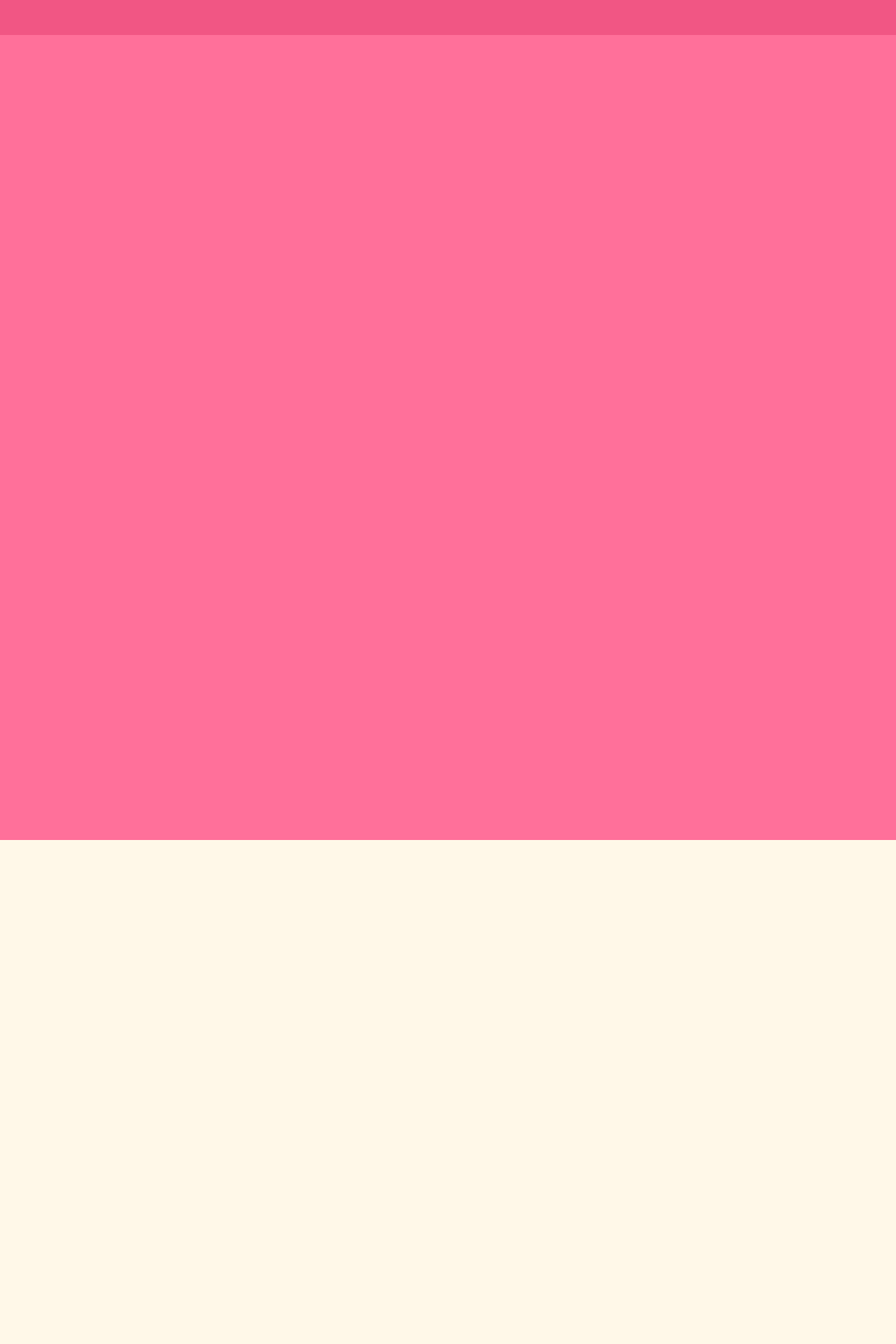
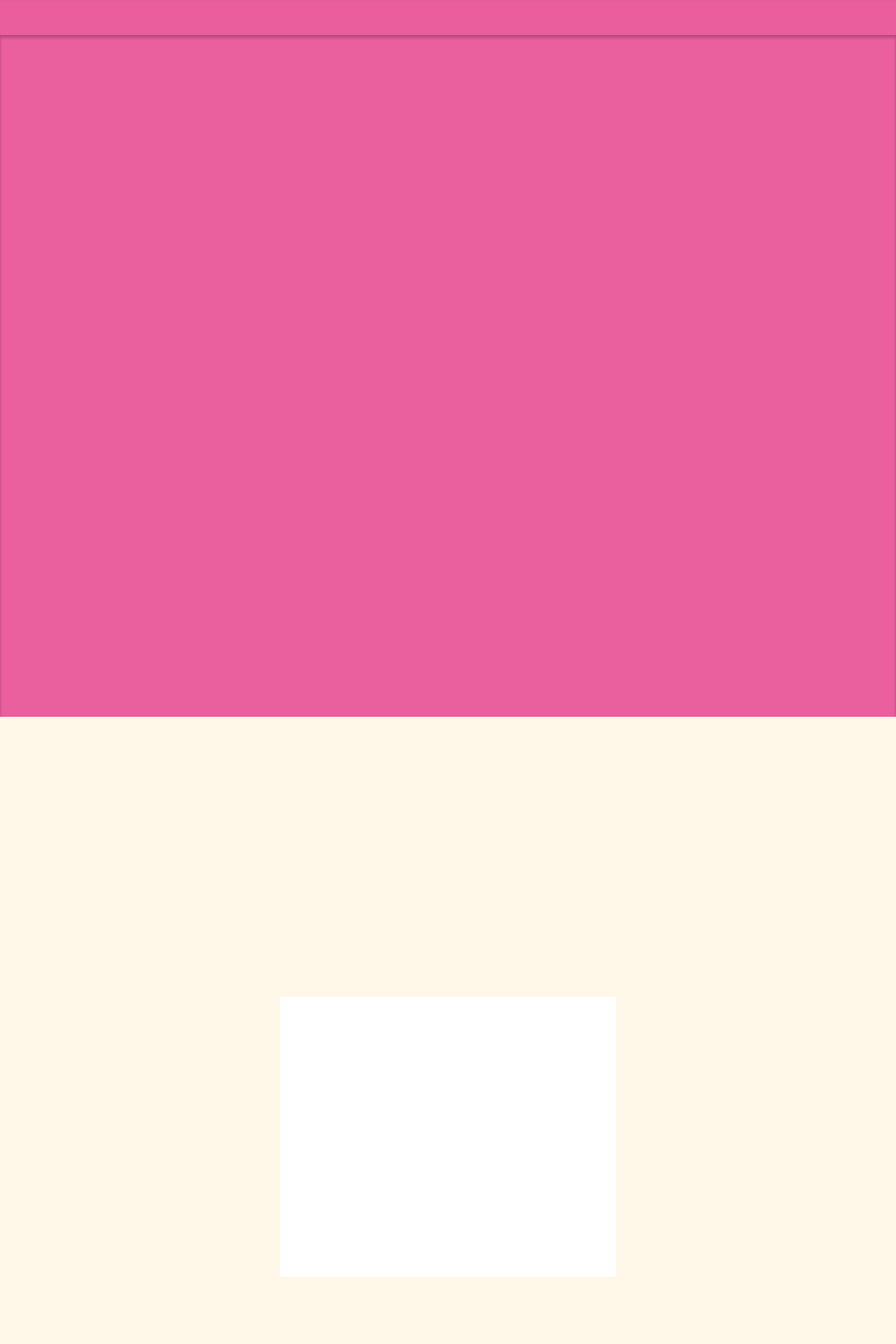
Before and after one commit to Avoracity/Introgami, a Nuxt app in the folder client/: page / in a window 1280 px wide. Shown: the top 1920 px of the page at 70% size. Built offline with nearby package versions, Linux system fonts and the light colour scheme.

Commit message:
color navbar hero change

```diff
--- /dev/null
+++ b/client/assets/styles/card.css
@@ -0,0 +1,9 @@
+.px-6.py-4
+{
+    background-color: #FBF8FF;
+    display: flex;
+    flex-direction: column;
+    align-items: center;
+    justify-content: center;
+    height: 50vh;
+}
--- a/client/assets/styles/create.css
+++ b/client/assets/styles/create.css
@@ -3,3 +3,9 @@
     color: #333;
     padding: 400px;
 }
+
+.create_wrapper {
+    background-color: #fff;
+    color: #333;
+    padding: 200px;
+}
--- a/client/assets/styles/hero.css
+++ b/client/assets/styles/hero.css
@@ -1,5 +1,15 @@
 .hero {
-    background-color: #FF709A;
-    color: #333;
-    padding: 600px;
+
+    height:1024px;
+    padding:0px;
+    display:flex;
+    flex-direction:column;
+    flex-wrap:nowrap;
+    align-items:center;
+    justify-content:center;
+    position:relative;
+    background-color:#ea5f9e;
+
+    box-shadow: inset 0px 4px 4px rgba(0, 0, 0, 0.25);
+
 }
--- a/client/assets/styles/navbar.css
+++ b/client/assets/styles/navbar.css
@@ -1,5 +1,8 @@
 .navbar {
-    background-color: #F05482;
+    background-color:#ea5f9e;
+
+    box-shadow:  0px 4px 4px rgba(0, 0, 0, 0.25);
+
     padding: 0;
     height: 50px;
     width: 100%;
--- a/client/assets/styles/trending.css
+++ b/client/assets/styles/trending.css
@@ -3,3 +3,9 @@
     color: #333;
     padding: 400px;
 }
+
+.trending_wrapper {
+    background-color: #fff;
+    color: #333;
+    padding: 200px;
+}
--- /dev/null
+++ b/client/components/Card.vue
@@ -0,0 +1,30 @@
+
+<template>
+    <div class="Card Container">
+        <div class="max-w-sm rounded overflow-hidden shadow-lg">
+  <img class="w-full" src="/img/card-top.jpg" alt="Sunset in the mountains">
+  <div class="px-6 py-4">
+    <div class="font-bold text-xl mb-2">The Coldest Sunset</div>
+    <p class="text-gray-700 text-base">
+      Lorem ipsum dolor sit amet, consectetur adipisicing elit. Voluptatibus quia, nulla! Maiores et perferendis eaque, exercitationem praesentium nihil.
+    </p>
+  </div>
+  <div class="px-6 pt-4 pb-2">
+    <span class="inline-block bg-gray-200 rounded-full px-3 py-1 text-sm font-semibold text-gray-700 mr-2 mb-2">#photography</span>
+    <span class="inline-block bg-gray-200 rounded-full px-3 py-1 text-sm font-semibold text-gray-700 mr-2 mb-2">#travel</span>
+    <span class="inline-block bg-gray-200 rounded-full px-3 py-1 text-sm font-semibold text-gray-700 mr-2 mb-2">#winter</span>
+  </div>
+</div>
+    </div>
+
+</template>
+
+<script>
+export default {
+    name: 'AppHeader'
+};
+
+</script>
+
+
+<style scoped src="@/assets/styles/card.css"> </style>
--- a/client/components/Create.vue
+++ b/client/components/Create.vue
@@ -1,6 +1,14 @@
 <template>
     <div class="Create Container">
-        <div class = "create_your_own"></div>
+        <div class = "create_your_own">
+
+            <Card />
+            <Card />
+
+
+
+        </div>
+
     </div>
 
 </template>
--- a/client/components/Trending.vue
+++ b/client/components/Trending.vue
@@ -1,6 +1,14 @@
 <template>
     <div class="Trending Container">
-        <div class = "trending"></div>
+        <div class = "trending">
+            <div class = "trending_wrapper">
+                        <!--
+                 <Card />
+                 <Card />
+             -->
+
+             </div>
+        </div>
     </div>
 
 </template>
```
